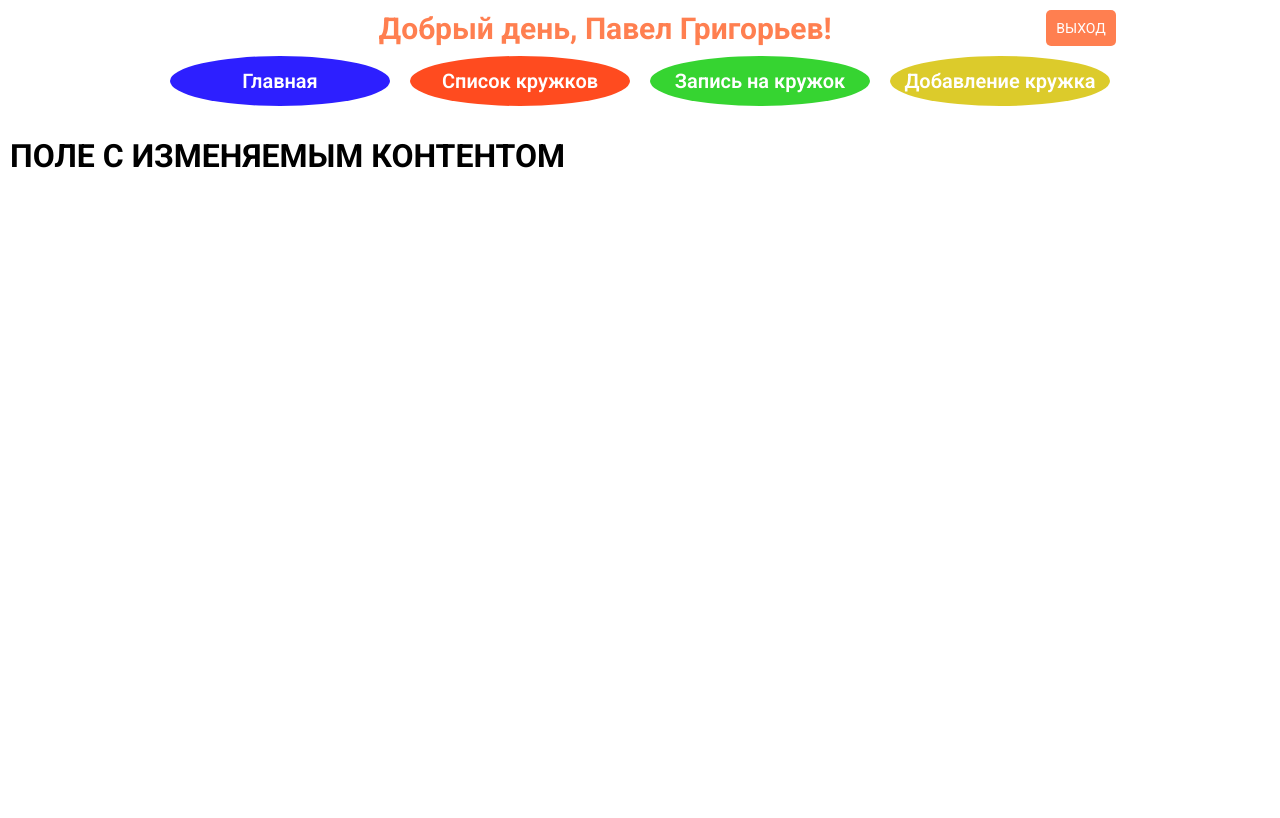
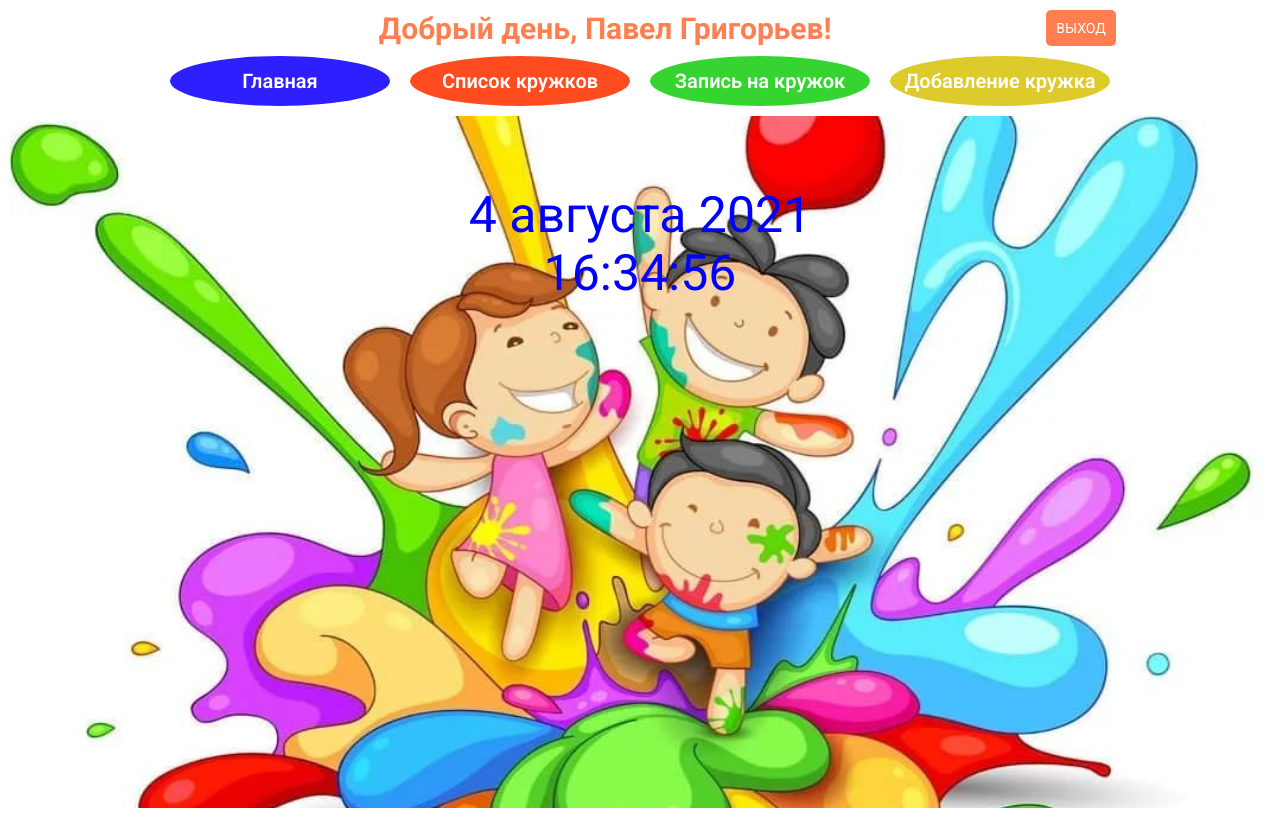
Before and after one commit to PavelG88/kids_club_admin, a React (Create React App) app: page / in a window 1280 px wide. Built offline with nearby package versions, Linux system fonts and the light colour scheme.

Commit message:
created main

```diff
--- /dev/null
+++ b/src/components/Clock/Clock.css
@@ -0,0 +1,12 @@
+@import url(https://fonts.googleapis.com/css?family=Roboto:400);
+
+.timedate {
+    font-family: "Roboto", sans-serif;
+    font-size: 50px;
+    font-weight: 400;
+    text-align: center;
+    width: 50%;
+    margin: 40px auto;
+    color: blue;
+    padding: 20px;
+}
--- /dev/null
+++ b/src/components/Clock/Clock.js
@@ -0,0 +1,60 @@
+import React, { Component } from 'react';
+
+import './Clock.css';
+
+class Clock extends Component {
+
+    state = {
+        sec: null,
+        min: null,
+        hour: null,
+        month: null,
+        day: null,
+        year: null
+    };
+
+   updateClock = () => {
+        let now = new Date();
+        let sec = now.getSeconds(),
+            min = now.getMinutes(),
+            hour = now.getHours(),
+            month = now.getMonth(),
+            day = now.getDate(),
+            year = now.getFullYear();
+        let months = ["января", "февраля", "марта", "апреля", "мая", "июня", "июля", "августа", "сентября", "октября", "ноября", "декабря"];
+
+        this.setState({
+            sec: sec,
+            min: min,
+            hour: hour,
+            month: months[month-1],
+            day: day,
+            year: year
+        });
+    }
+
+    componentDidMount() {
+        window.setInterval(this.updateClock, 1000);
+    }
+
+    componentWillUnmount() {
+        window.clearInterval(this.updateClock);
+    }
+
+    render() {
+        return (
+            <>
+                <div className="timedate">
+                    <span className="day">{this.state.day}  </span>
+                    <span className="mon">{this.state.month}  </span>
+                    <span className="year">{this.state.year}</span><br />
+                    <span className="hour">{this.state.hour}</span>:
+                    <span className="minut">{this.state.min}</span>:
+                    <span className="second">{this.state.sec}</span>
+                </div>
+            </>
+        );
+    }
+}
+
+export default Clock;
--- /dev/null
+++ b/src/components/Main/Main.css
@@ -0,0 +1,8 @@
+.main-field {
+    margin: 0;
+    padding: 10px;
+    background-image: url(./2.jpg);
+    height: 84vh;
+    background-position: center;
+    background-size: cover;
+}
--- /dev/null
+++ b/src/components/Main/Main.js
@@ -0,0 +1,30 @@
+import React, { Component } from 'react';
+import { connect } from 'react-redux';
+
+import './Main.css';
+import Clock from '../Clock/Clock'
+
+class Main extends Component {
+
+    // state = {
+
+    // }
+
+   render() {
+      return (
+         <>
+            <div className="main-field">
+               <Clock />
+            </div>
+         </>
+      );
+   }
+}
+
+const mapStateToProps = (state) => {
+    return {
+        user: state.user
+    };
+};
+
+export default connect(mapStateToProps)(Main);
--- a/src/components/MenuItem/MenuItem.js
+++ b/src/components/MenuItem/MenuItem.js
@@ -13,7 +13,7 @@ class MenuItem extends Component {
     render() {
         return (
             <>
-                <Link className="menu-field__item" to="{this.props.link}">
+                <Link className="menu-field__item" to={this.props.link}>
                     {this.props.name}
                 </Link>
             </>
--- a/src/pages/MainPage/MainPage.js
+++ b/src/pages/MainPage/MainPage.js
@@ -1,9 +1,11 @@
 import React, { Component } from 'react';
 import { connect } from 'react-redux';
+import { Route } from 'react-router-dom';
 // import {  } from '../../components/actions/actions';
 
 import './MainPage.css';
 import Header from '../../components/header/Header';
+import Main from '../../components/Main/Main';
 
 class MainPage extends Component {
 
@@ -15,7 +17,7 @@ class MainPage extends Component {
         return (
             <div className="wrapper">
                 <Header />
-                <h1>ПОЛЕ С ИЗМЕНЯЕМЫМ КОНТЕНТОМ</h1>
+                <Route path="/" exact component={Main}/>
             </div>
         );
     }
```
Also changed, not shown: src/components/Main/2.jpg (renamed from src/pages/MainPage/2.jpg).
